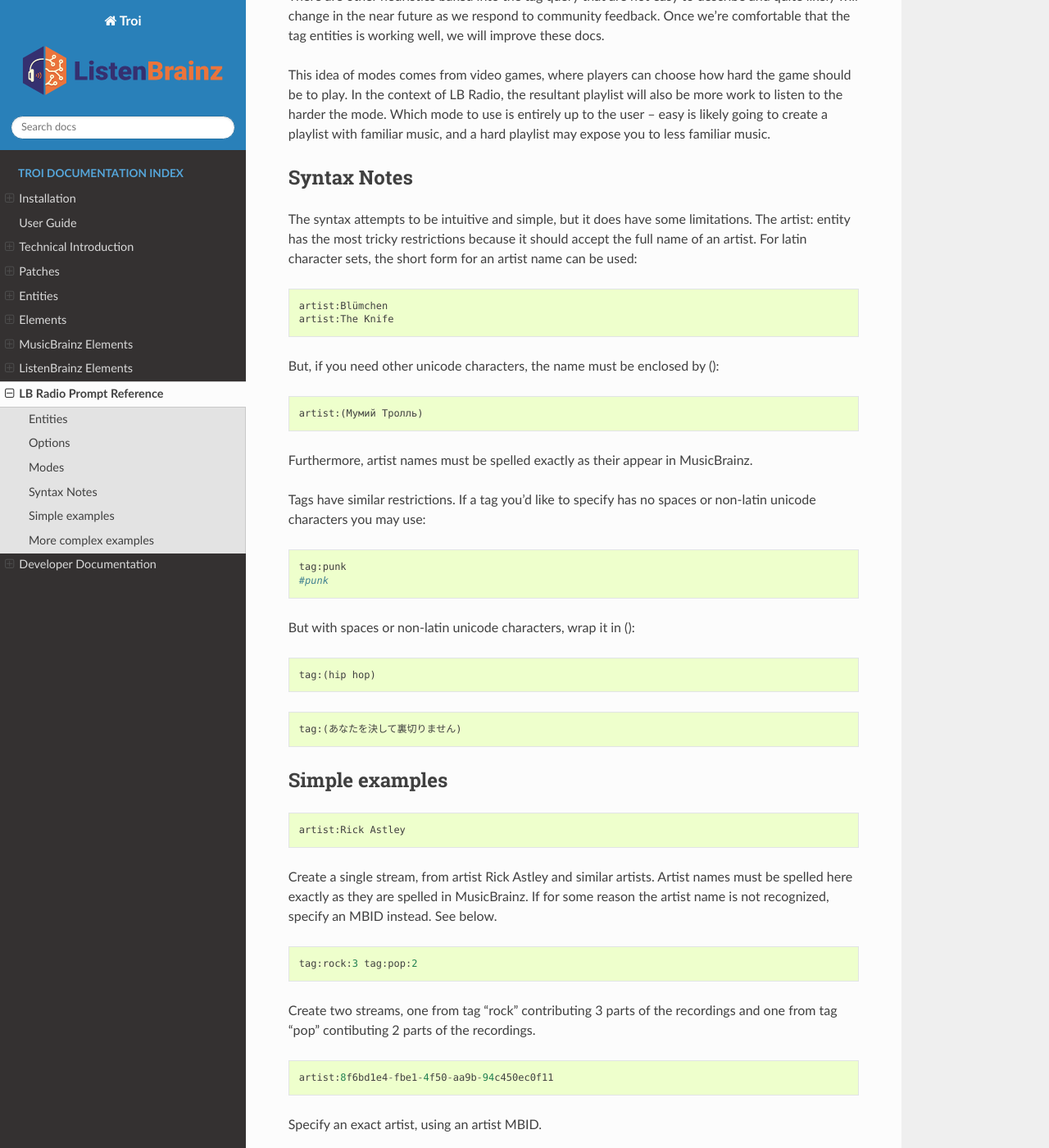
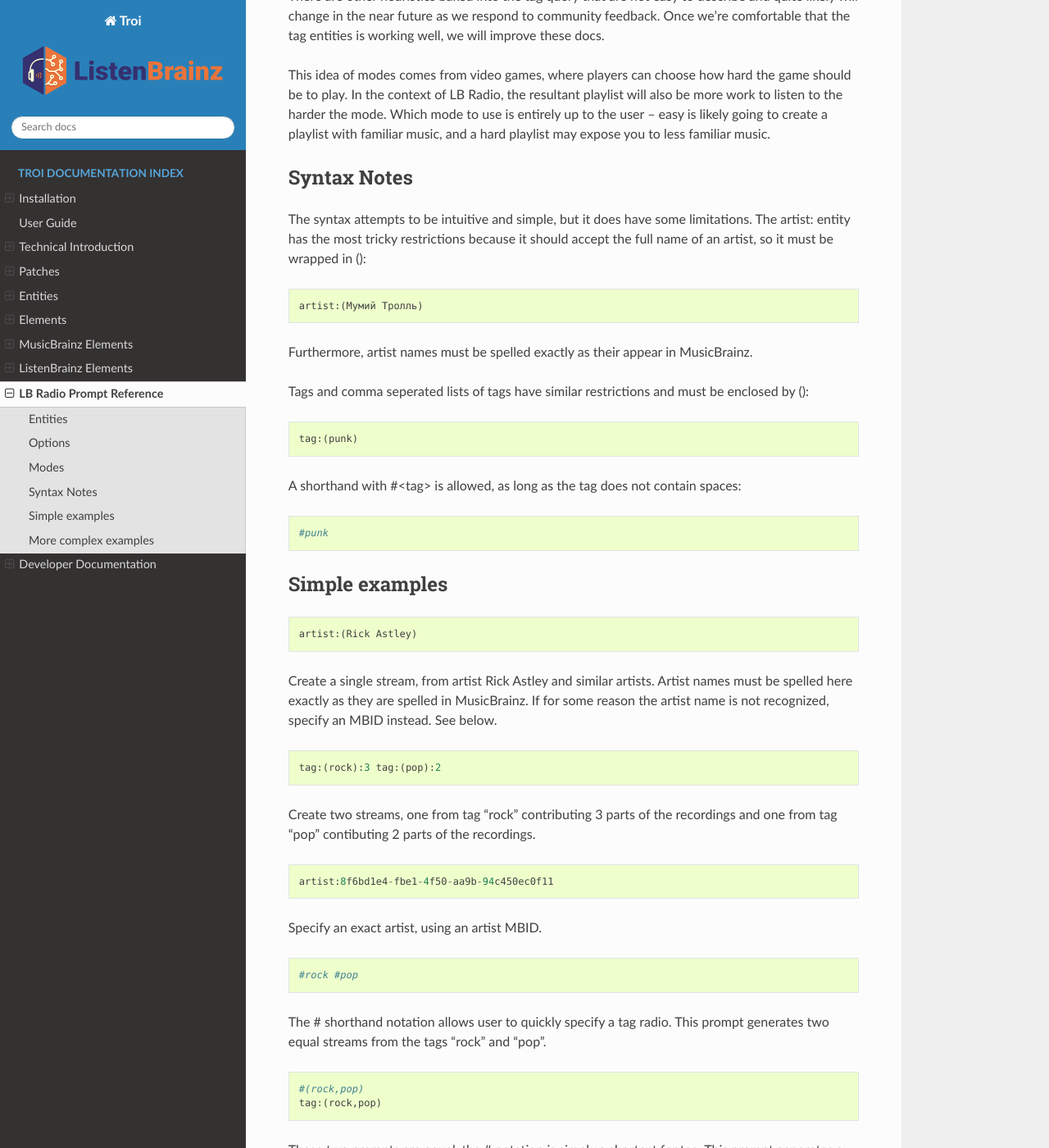
Before and after one commit to metabrainz/troi-recommendation-playground, a Sphinx documentation site: the page built from docs/lb_radio.rst, in a window 1280 px wide and 1400 px high, scrolled down 2235 px. Shown: the whole window at 82% size. Built offline with Sphinx 7.4.7 and the Read the Docs theme 2.0.0, drawn with Linux system fonts in a browser that asks for light colours.

Commit message:
Do not allow artists or tags without (). Cleanup tests.

```diff
--- a/docs/lb_radio.rst
+++ b/docs/lb_radio.rst
@@ -86,14 +86,7 @@
 ------------
 
 The syntax attempts to be intuitive and simple, but it does have some limitations. The artist: entity has the most tricky restrictions
-because it should accept the full name of an artist. For latin character sets, the short form for an artist name can be used:
-
-::
-
-  artist:Blümchen
-  artist:The Knife
-
-But, if you need other unicode characters, the name must be enclosed by ():
+because it should accept the full name of an artist, so it must be wrapped in ():
 
 ::
 
@@ -101,22 +94,16 @@
 
 Furthermore, artist names must be spelled exactly as their appear in MusicBrainz.
 
-Tags have similar restrictions. If a tag you'd like to specify has no spaces or non-latin unicode characters you may use:
+Tags and comma seperated lists of tags have similar restrictions and must be enclosed by ():
 
 ::
 
-  tag:punk
-  #punk
+  tag:(punk)
 
-But with spaces or non-latin unicode characters, wrap it in ():
-
+A shorthand with #<tag> is allowed, as long as the tag does not contain spaces:
 ::
 
-  tag:(hip hop)
-
-::
-
-  tag:(あなたを決して裏切りません)
+  #punk
 
 
 Simple examples
```
Also changed, not shown: other parts of docs/lb_radio.rst (+4 -4 lines), 4 other files.
